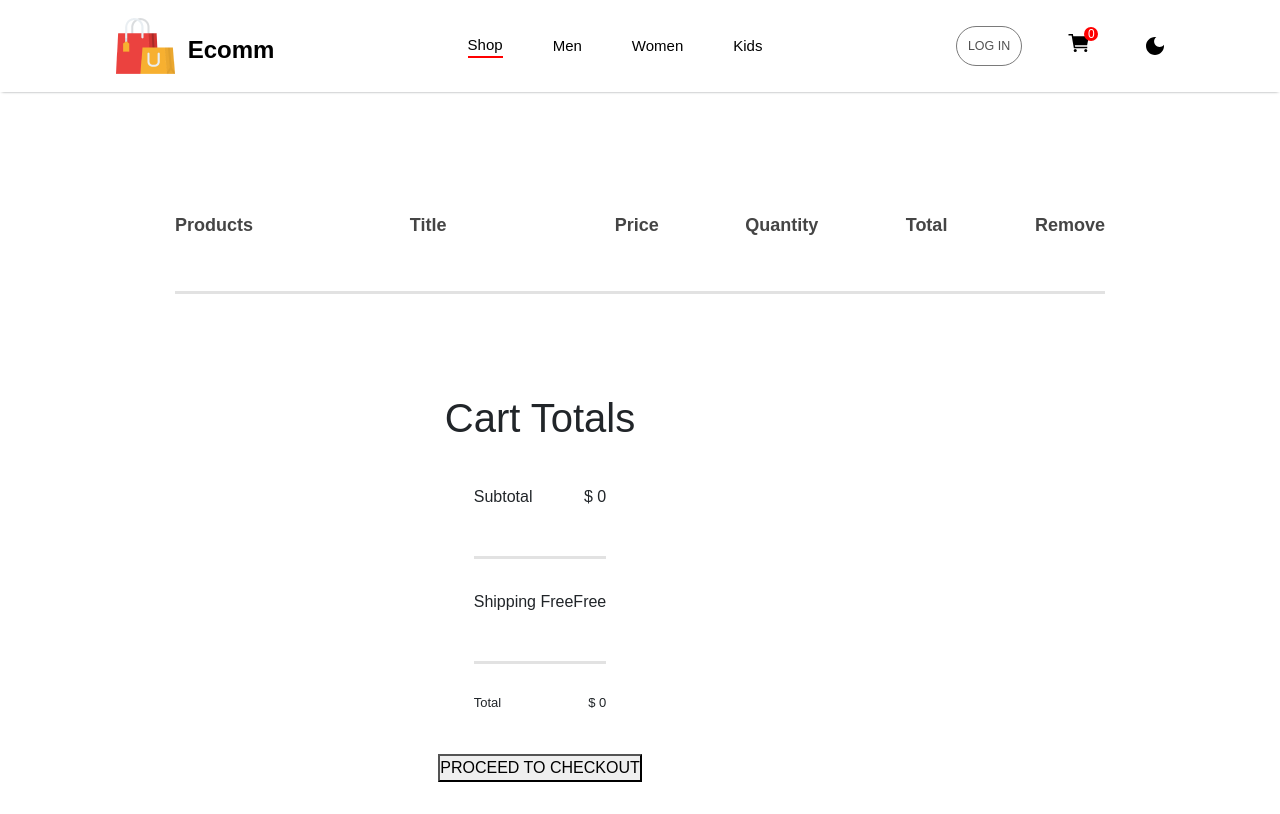
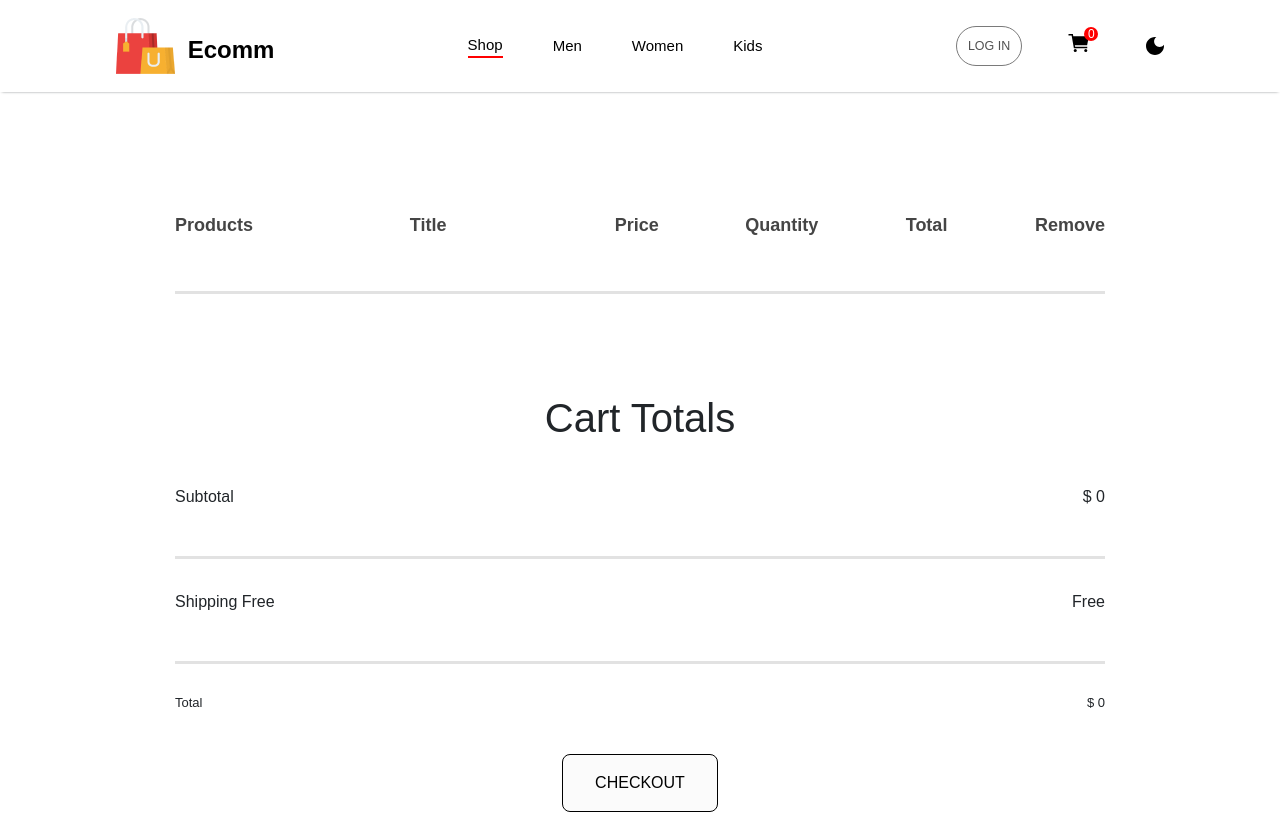
Before and after one commit to Akash8595987427/Shopper_Ecommerce, a React (Create React App) app: page /cart in a window 1280 px wide. Shown: the top 814 px of the page. Built offline with nearby package versions, Linux system fonts and the light colour scheme.

Commit message:
Adding minors changes in the Cart and Product Display

```diff
--- a/src/Components/CartItems/CartItems.css
+++ b/src/Components/CartItems/CartItems.css
@@ -1,4 +1,5 @@
 .cartitems{
+    /* width: 100%; */
     margin: 100px 175px;
 }
 
@@ -55,12 +56,15 @@
 /* This code changes yesterday  */
 
 .cartitems-down{
+    width: 100%;
     display: flex;
+    flex-direction: column;
     margin: 100px 0px;
 }
 
 
 .cartitems-total{
+    width: 100%;
     flex: 1;
     display: flex;
     flex-direction: column;
@@ -70,8 +74,23 @@
     gap: 20px;
 }
 
+
+.cart_total_calculate{
+    width: 100%;
+}
+
+
 .cartitems-total-item{
     display: flex;
     justify-content: space-between;
     padding: 15px 0px;
 }
+
+
+#proceedBtn{
+    padding: 1rem 2rem;
+    background-color: #fbfbfb;
+    border: 1px solid black;
+    outline: none;
+    border-radius: 8px;
+}
--- a/src/Components/CartItems/CartItems.jsx
+++ b/src/Components/CartItems/CartItems.jsx
@@ -5,7 +5,7 @@ import remove_icon from "../Images/cart_cross_icon.png"
 import { Link } from 'react-router-dom'
 
 
-const CartItems = () => {
+const CartItems = (props) => {
     const {all_product, cartItems, removeFromCart, getTotalCartAmount} = useContext(ShopContext);
     // const {} = useContext(ShopContext);
 
@@ -21,7 +21,7 @@ const CartItems = () => {
             <p>Remove</p>
         </div>
         <hr />
-
+       { console.log(props.size)}
        {all_product.map((e)=>{
         if(cartItems[e.id]>0)
         {
@@ -45,7 +45,7 @@ const CartItems = () => {
         <div className="cartitems-total">
 
         <h1> Cart Totals </h1>
-        <div>
+        <div className='cart_total_calculate'>
           <div className="cartitems-total-item">
             <p>Subtotal</p>
             <p>$ {getTotalCartAmount()}</p>
@@ -64,7 +64,7 @@ const CartItems = () => {
           </div>
 
 
-          <Link to="/checkout"> <button>PROCEED TO CHECKOUT</button> </Link>
+          <Link to="/checkout"> <button id='proceedBtn'> CHECKOUT</button> </Link>
 
         </div>
       </div>
--- a/src/Components/ProductDisplays/ProductDisplay.css
+++ b/src/Components/ProductDisplays/ProductDisplay.css
@@ -91,6 +91,8 @@
 }
 
 
+
+
 .productdisplay-right-sizes div{
     padding: 18px 24px;
     background-color: #fbfbfb;
@@ -99,6 +101,10 @@
     cursor: pointer;
 }
 
+.selected{
+    background-color: #4582ec !important ;
+    color: white !important ;
+}
 
 .productdisplay-right button{
     padding: 20px 40px;
--- a/src/Components/ProductDisplays/ProductDisplay.jsx
+++ b/src/Components/ProductDisplays/ProductDisplay.jsx
@@ -1,4 +1,4 @@
-import React, { useContext } from 'react'
+import React, { useContext, useState } from 'react'
 import "./ProductDisplay.css"
 import star_icon from "../Images/star_icon.png"
 import star_dull_icon from "../Images/star_dull_icon.png"
@@ -6,8 +6,9 @@ import { ShopContext } from '../../Context/ShopContext'
 import { Link } from 'react-router-dom'
 
 
+
 const ProductDisplay = (props) => {
-
+    const [size, setSize]  =  useState(false);
     const {product} = props;
     const {addToCart} = useContext(ShopContext);
 
@@ -48,18 +49,26 @@ const ProductDisplay = (props) => {
                 <div className="productdisplay-rigth-size">
                     <h1> Select Size </h1>
                     <div className="productdisplay-right-sizes" onClick={(event)=>{
+                        const div = document.querySelector('div');
                         if(event.target.classList.contains("size")){
-                            event.target.style.backgroundColor = "green";
-                        }}}>
-                        <div className='size'>S</div>
-                        <div className='size'>M</div>
-                        <div className='size'>L</div>
-                        <div className='size'>XL</div>
+                            event.target.classList.add('selected');
+                            setSize(event.target.innerHTML);
+                            // deselect all other buttons
+                            const divElem = div.querySelectorAll('.size');
+                            divElem.forEach((divElem) => {
+                            if (divElem !== event.target) {
+                                divElem.classList.remove('selected');
+                            }
+                        })}}}>
+                        <div className='size' >S</div>
+                        <div className='size' >M</div>
+                        <div className='size' >L</div>
+                        <div className='size' >XL</div>
                         <div className='size'>XXL</div>
                     </div>
                 </div>
                     <button className='cart_btn' onClick={()=>{addToCart(product.id);  window.scrollTo(0, 0)}}>ADD TO CART</button>
-                <Link to="/cart"><button className='cart_btn' onClick={()=>{ window.scrollTo(0, 0)}}>GO TO CART</button> </Link>
+                <Link to="/cart"><button className='cart_btn' onClick={(size)=>{ window.scrollTo(0, 0)}}>GO TO CART</button> </Link>
                 <p className='productdisplay-right-category'><span> Category : </span> Woman, T-Shirt, Crop Top</p>
                 <p className='productdisplay-right-category'><span> Tags : </span> Modern, T-Latest</p>
             </div>
--- a/src/Pages/Checkout.jsx
+++ b/src/Pages/Checkout.jsx
@@ -57,7 +57,7 @@ const Checkout = () => {
             handler: function (response) {
 
                 console.log(response)
-                {console.log(cartItems())}
+                // {console.log(cartItems())}
 
 
                 const paymentId = response.razorpay_payment_id
```
